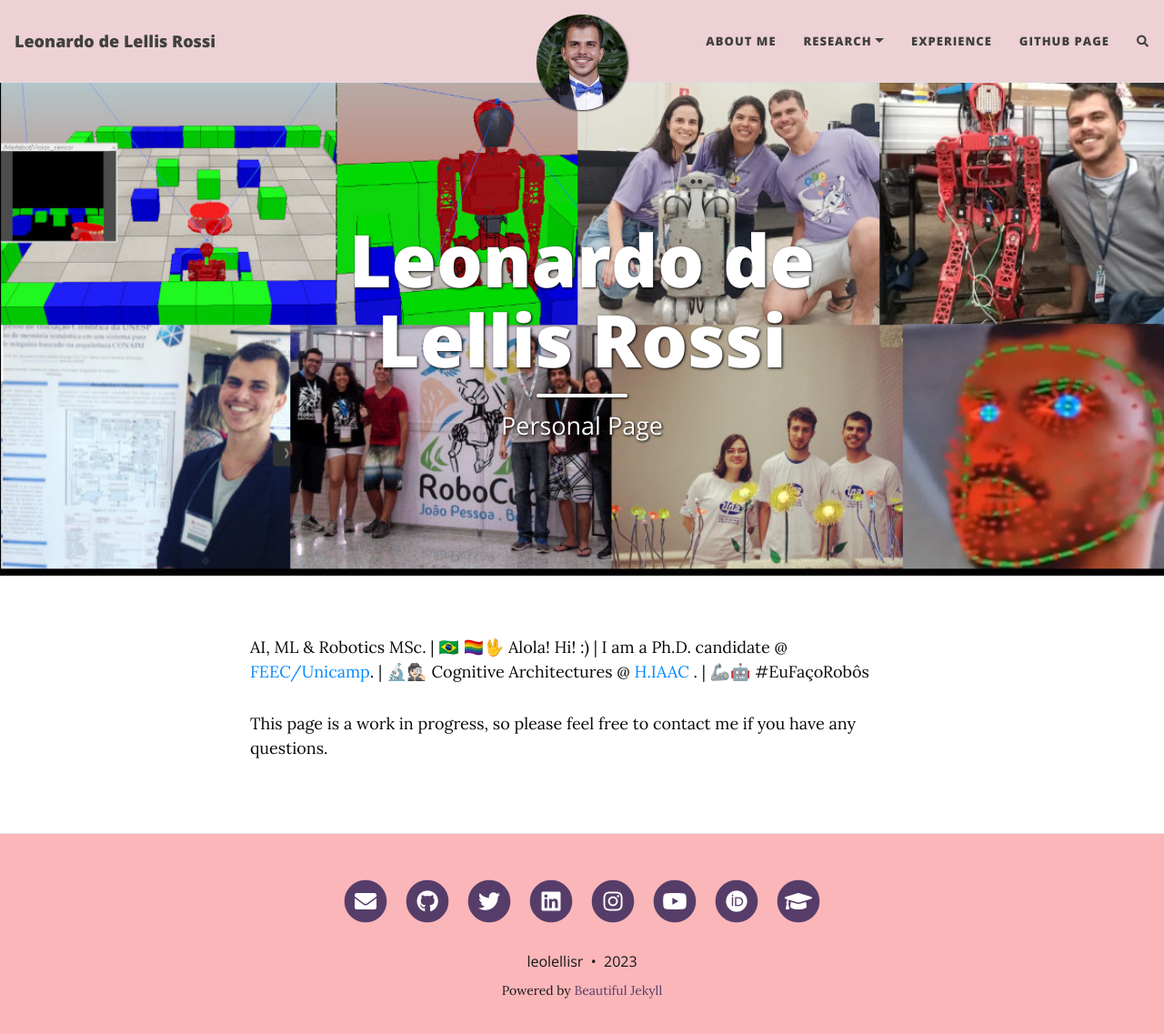
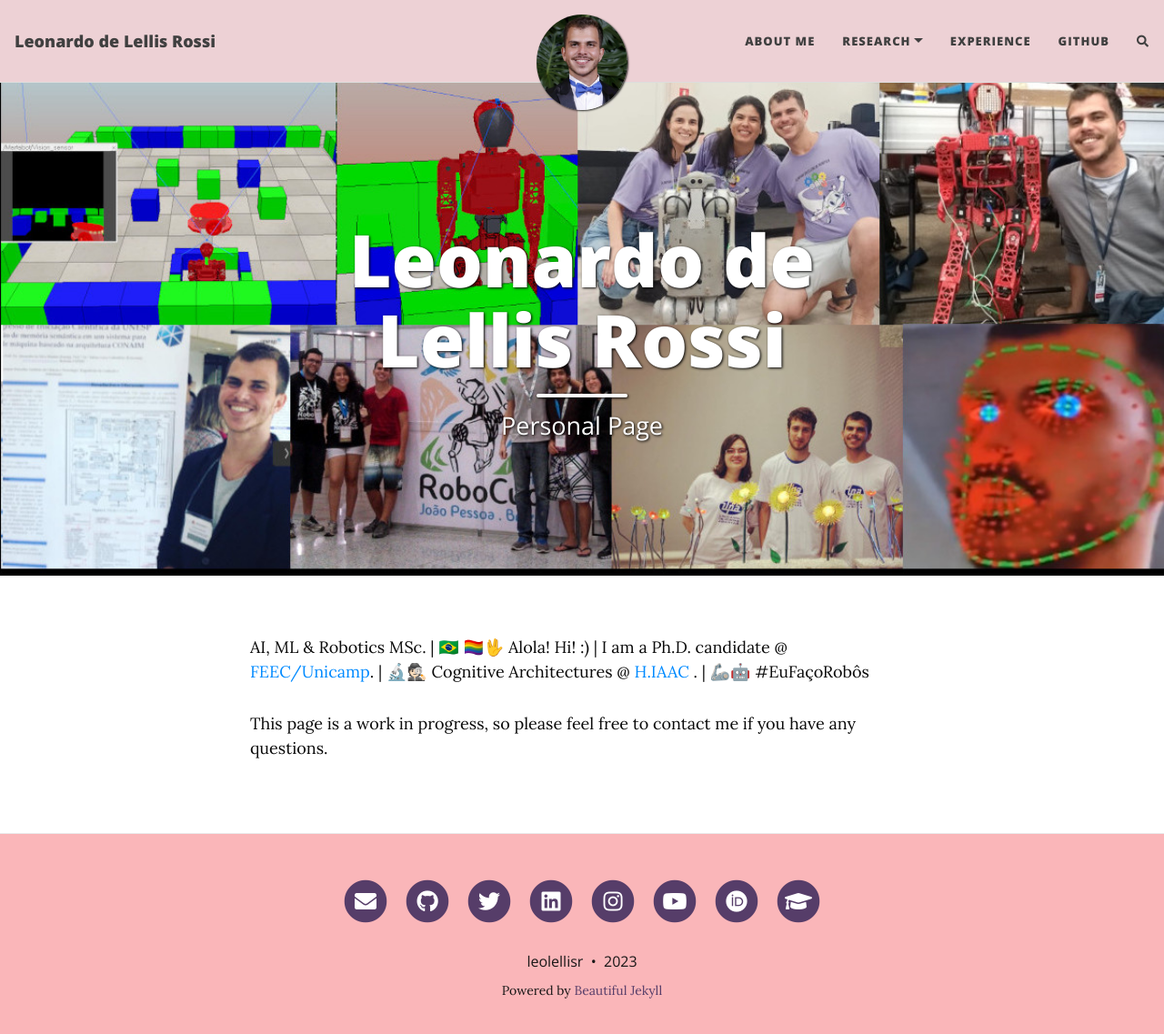
Before and after one commit to leolellisr/leolellisr.github.io, a Jekyll site: the page built from index.html, in a window 1280 px wide and 1150 px high. Shown: the top 1137 px of the window at 91% size. Built offline with Jekyll 4.4.1, drawn with Linux system fonts in a browser that asks for light colours; nearby versions of some CDN libraries; the list of posts is cut into pages by our own code; comment, search, counter and statistics services are not loaded.

Commit message:
update page

```diff
--- a/_config.yml
+++ b/_config.yml
@@ -19,7 +19,7 @@ navbar-links:
     - Current Projects: "research"
     - Publications: "publications"
   Experience: "projects"
-  Github Page: "https://github.com/leolellisr"
+  Github: "https://github.com/leolellisr"
 
 # --- Logo --- #
 
```
